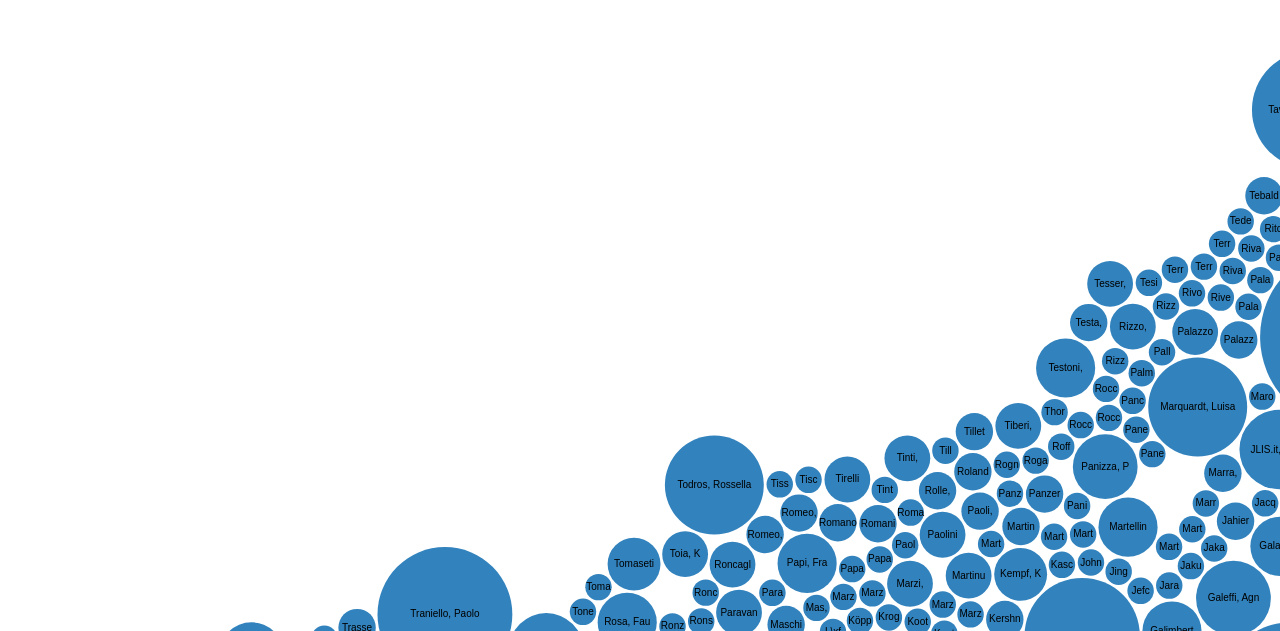
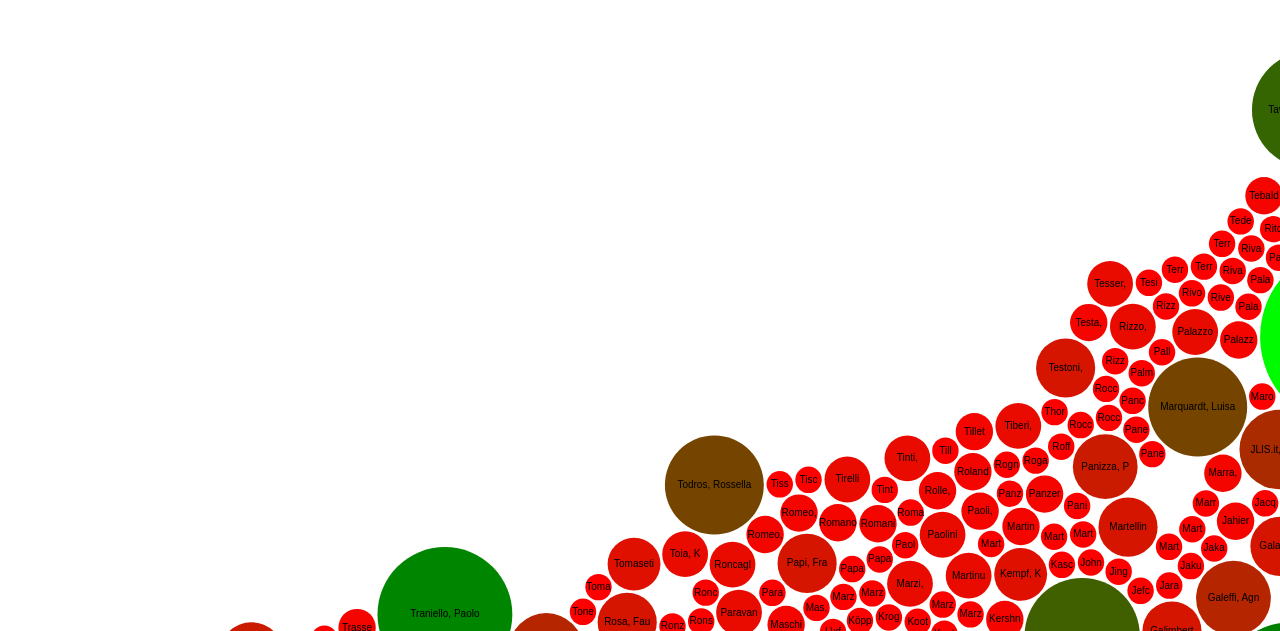
Before and after one commit to Aubreymcfato/playground, a plain HTML site: page autoribiblio.html in a window 1280 px wide. Shown: the part 169-800 px from the top of the page. Drawn offline with nearby package versions, Linux system fonts and the light colour scheme.

```diff
--- a/autoribiblio.html
+++ b/autoribiblio.html
@@ -13,7 +13,10 @@ text {
 
 var diameter = 2960,
     format = d3.format(",d"),
-    color = d3.scale.category20c();
+    color = d3.scale
+              .linear()
+              .domain([1, 25]) //definisci il range su cui colorare, togli questa riga se vuoi farlo da 0 a valore max
+              .range(['red','green']);
 
 var bubble = d3.layout.pack()
     .sort(null)
@@ -29,18 +32,20 @@ d3.json("autoribiblio.json", function(error, root) {
   if (error) throw error;
 
   var node = svg.selectAll(".node")
-      .data(bubble.nodes(classes(root))
-      .filter(function(d) { return !d.children; }))
-    .enter().append("g")
-      .attr("class", "node")
-      .attr("transform", function(d) { return "translate(" + d.x + "," + d.y + ")"; });
+      .data(
+          bubble.nodes(classes(root))
+                .filter(function(d) { return !d.children; })
+      ).enter()
+       .append("g")
+       .attr("class", "node")
+       .attr("transform", function(d) { return "translate(" + d.x + "," + d.y + ")"; });
 
   node.append("title")
       .text(function(d) { return d.className + ": " + format(d.value); });
 
   node.append("circle")
       .attr("r", function(d) { return d.r; })
-      .style("fill", function(d) { return color(d.packageName); });
+      .style("fill", function(d) {console.log(d.value); return color(d.value); });
 
   node.append("text")
       .attr("dy", ".3em")
@@ -54,7 +59,7 @@ function classes(root) {
 
   function recurse(name, node) {
     if (node.children) node.children.forEach(function(child) { recurse(node.name, child); });
-    else classes.push({packageName: name, className: node.name, value: node.size});
+    else classes.push({packageName: name, className: node.name, category: node.class, value: node.size});
   }
 
   recurse(null, root);
```
